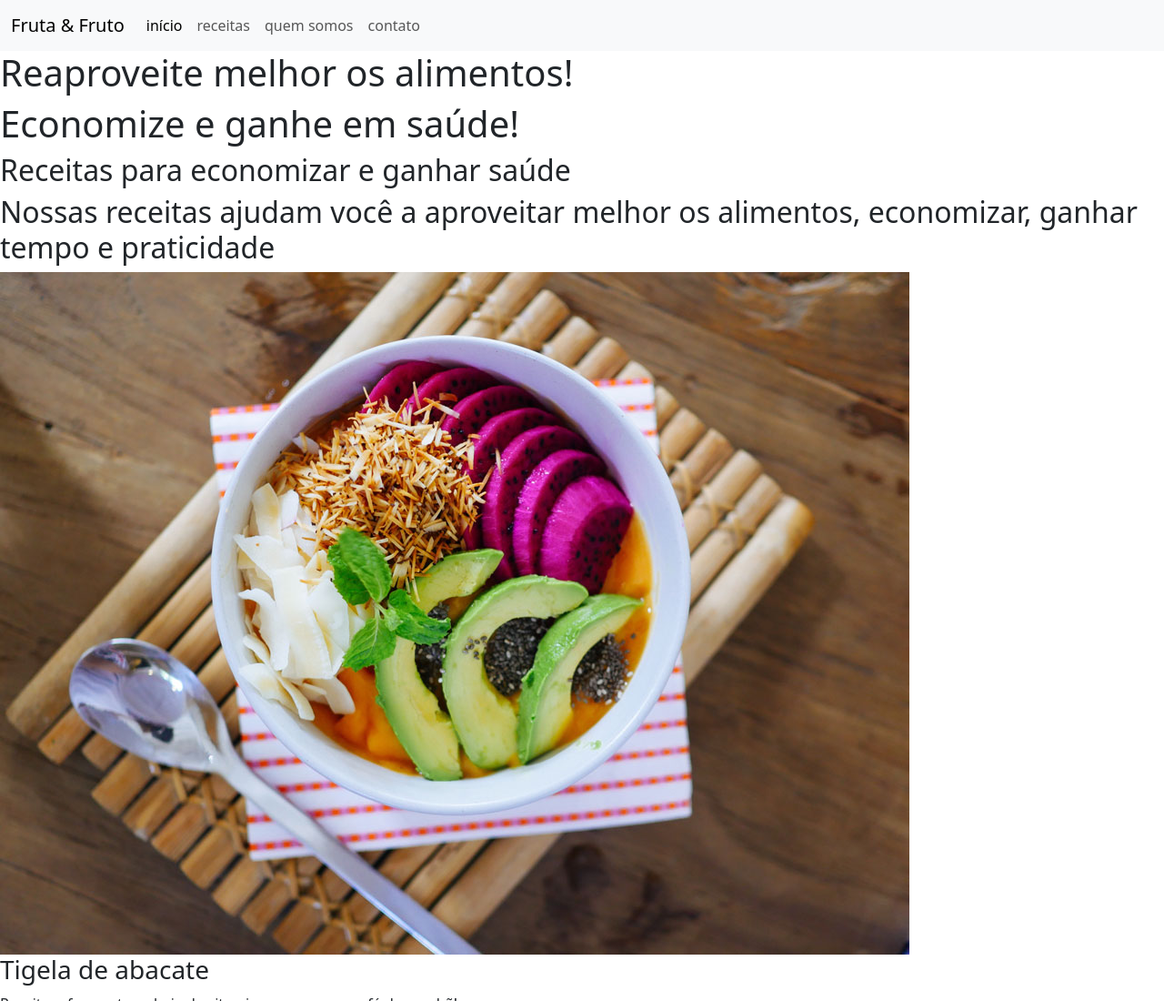
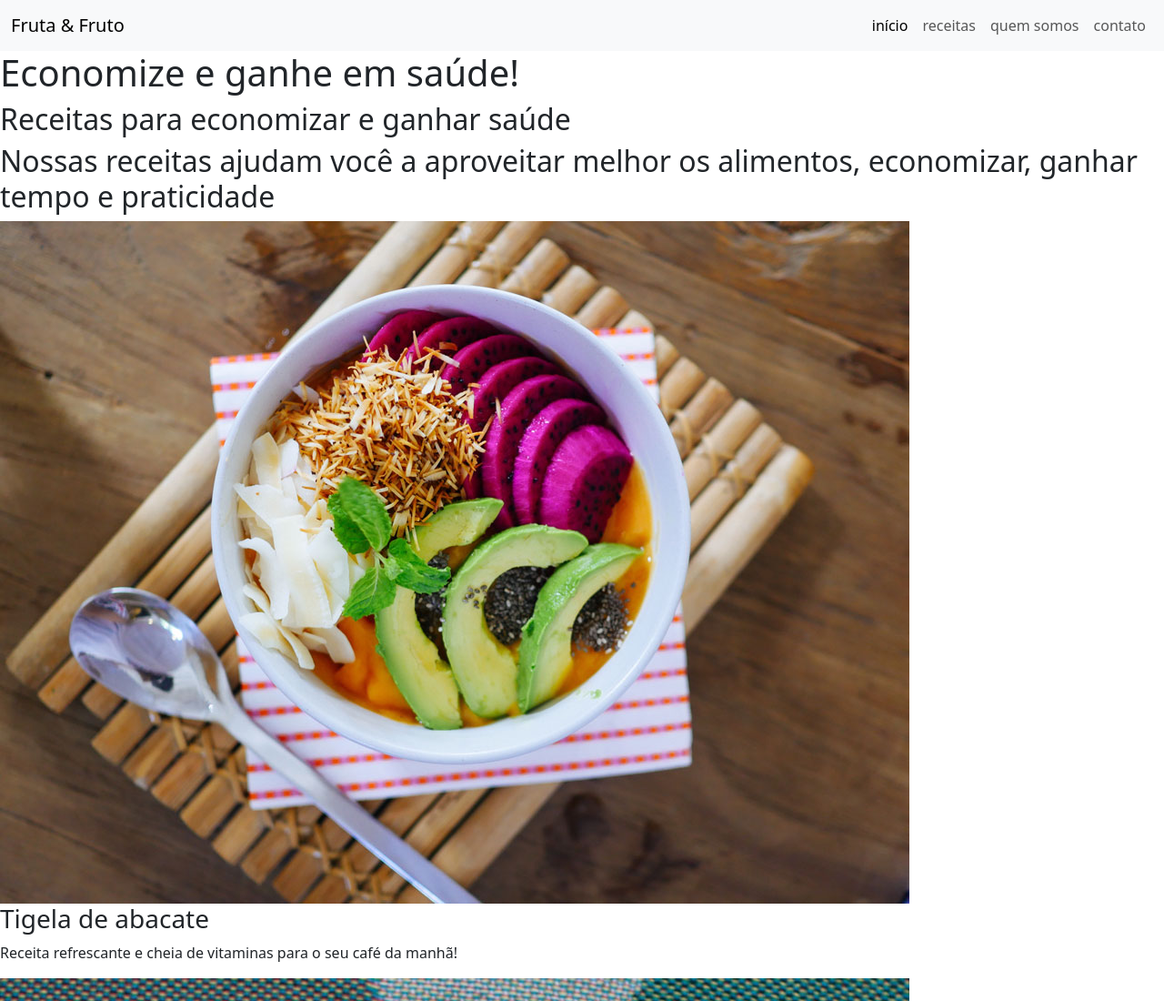
Before and after one commit to rafakroz/alura-bootstrap4, a plain HTML site: page index.html in a window 1280 px wide. Shown: the top 1100 px of the page at 91% size. Drawn offline with nearby package versions, Linux system fonts and the light colour scheme.

Commit message:
Conteúdo da Navbar movido para direita

```diff
--- a/index.html
+++ b/index.html
@@ -10,14 +10,14 @@
 </head>
 
 <body>
-  <nav class="navbar navbar-expand-lg bg-body-tertiary">
+  <nav class="navbar navbar-expand-lg bg-body-tertiary fixed-top">
     <div class="container-fluid">
       <a class="navbar-brand" href="#">Fruta & Fruto</a>
       <button class="navbar-toggler" type="button" data-bs-toggle="collapse" data-bs-target="#navbarNav"
         aria-controls="navbarNav" aria-expanded="false" aria-label="Toggle navigation">
         <span class="navbar-toggler-icon"></span>
       </button>
-      <div class="collapse navbar-collapse" id="navbarNav">
+      <div class="collapse navbar-collapse justify-content-end" id="navbarNav">
         <ul class="navbar-nav">
           <li class="nav-item">
             <a class="nav-link active" aria-current="page" href="#">início</a>
```
